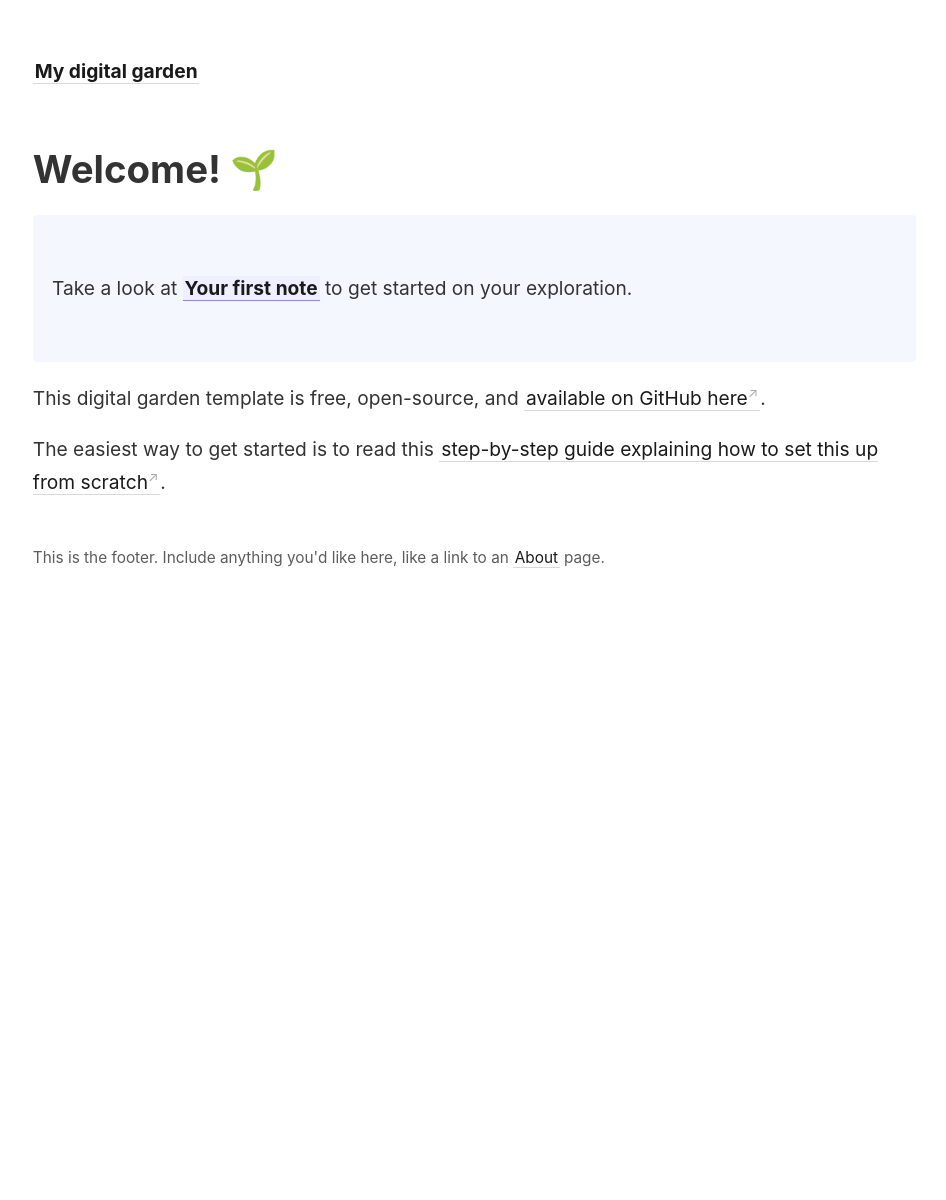
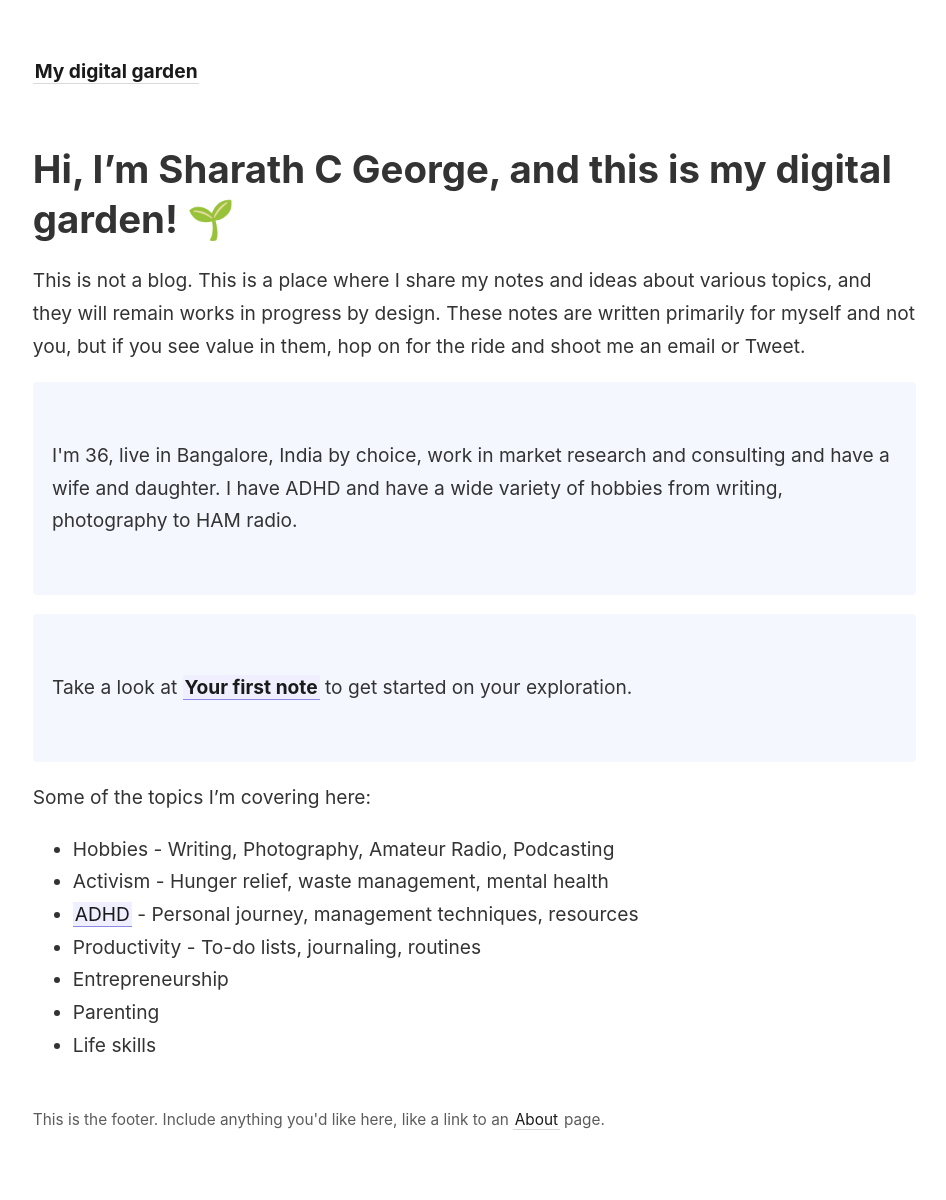
Before and after one commit to sharathcgeorge/digitalgarden, a Jekyll site: the page built from _pages/index.md, in a window 1280 px wide. Shown: the whole page, without its empty margins (44-990 px from the left). Built offline with Jekyll 4.4.1, drawn with Linux system fonts in a browser that asks for light colours; before the commit the page ends 900 px from its top, so only the background shows below that.

Commit message:
homepage edits

```diff
--- a/_pages/index.md
+++ b/_pages/index.md
@@ -5,15 +5,27 @@ id: home
 permalink: /
 ---
 
-# Welcome! 🌱
+# Hi, I'm Sharath C George, and this is my digital garden! 🌱
+
+This is not a blog. This is a place where I share my notes and ideas about various topics, and they will remain works in progress by design. These notes are written primarily for myself and not you, but if you see value in them, hop on for the ride and shoot me an email or Tweet.
+
+<p style="padding: 3em 1em; background: #f5f7ff; border-radius: 4px;">
+  I'm 36, live in Bangalore, India by choice, work in market research and consulting and have a wife and daughter. I have ADHD and have a wide variety of hobbies from writing, photography to HAM radio.
+</p>
 
 <p style="padding: 3em 1em; background: #f5f7ff; border-radius: 4px;">
   Take a look at <span style="font-weight: bold">[[Your first note]]</span> to get started on your exploration.
 </p>
 
-This digital garden template is free, open-source, and [available on GitHub here](https://github.com/maximevaillancourt/digital-garden-jekyll-template).
+Some of the topics I'm covering here:
 
-The easiest way to get started is to read this [step-by-step guide explaining how to set this up from scratch](https://maximevaillancourt.com/blog/setting-up-your-own-digital-garden-with-jekyll).
+- Hobbies - Writing, Photography, Amateur Radio, Podcasting
+- Activism - Hunger relief, waste management, mental health
+- [[ADHD]] - Personal journey, management techniques, resources
+- Productivity - To-do lists, journaling, routines
+- Entrepreneurship
+- Parenting
+- Life skills
 
 <style>
   .wrapper {
```
Also changed, not shown: 1 other file.
